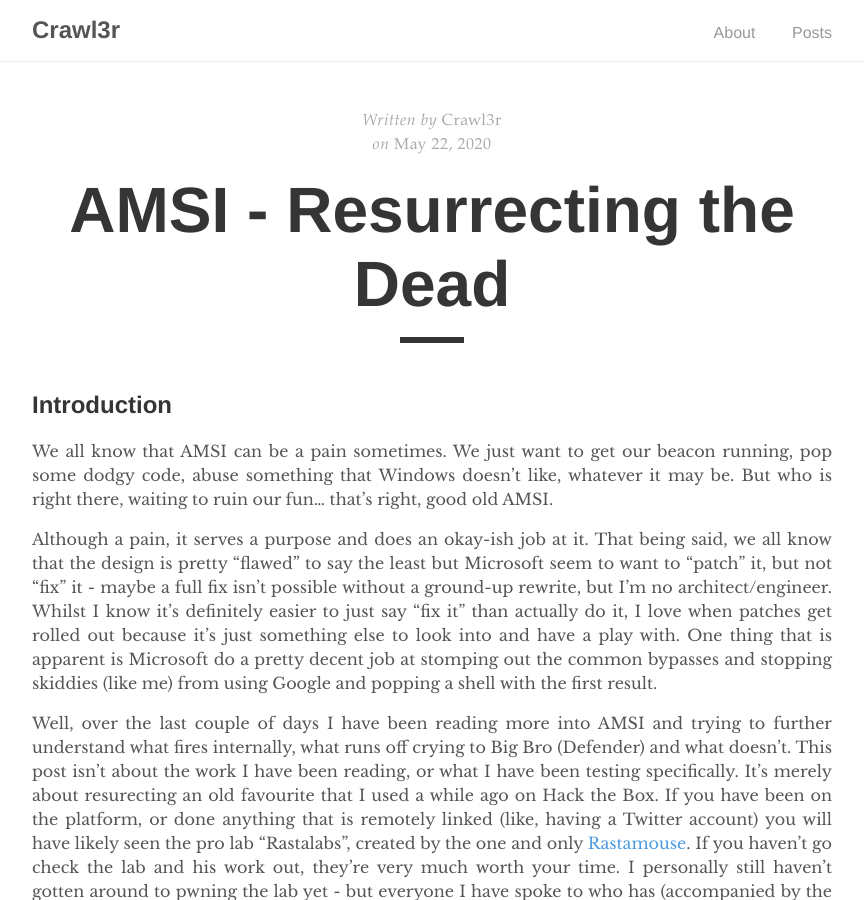
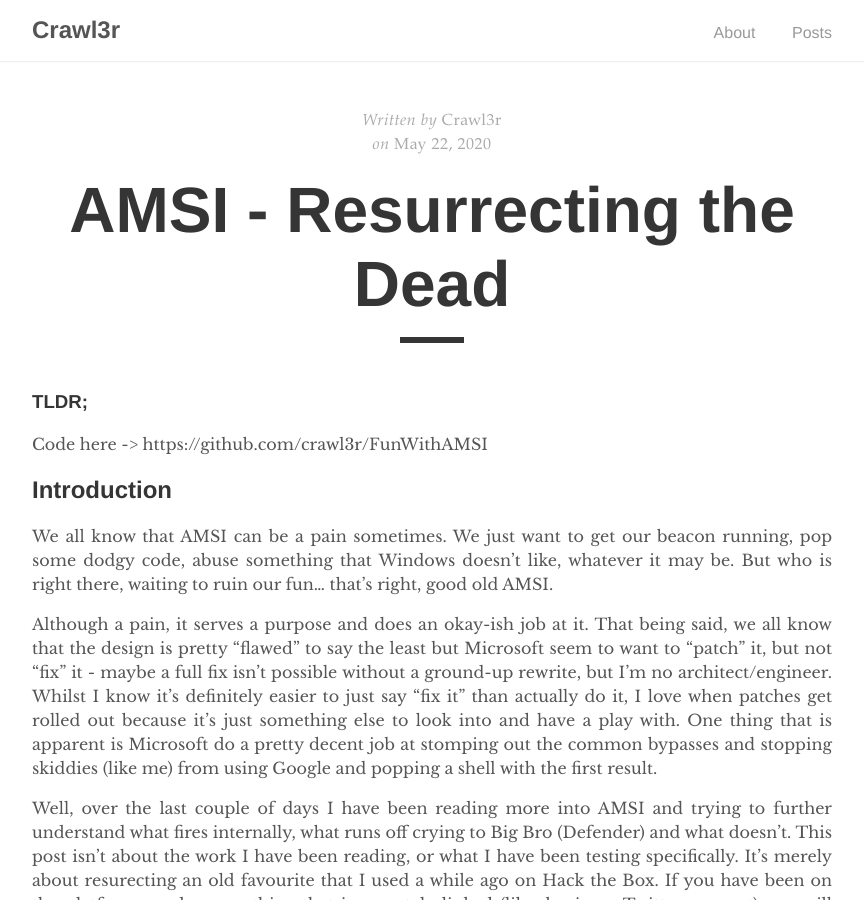
Before and after one commit to crawl3r/crawl3r.github.io, a Jekyll site: the page built from _posts/2020-05-22-AMSI_Resurrecting_the_dead.md, in a window 1280 px wide and 900 px high. Shown: the whole window, without its empty margins (208-1072 px from the left). Built offline with Jekyll 4.4.1, drawn with Linux system fonts in a browser that asks for light colours.

Commit message:
Update 2020-05-22-AMSI_Resurrecting_the_dead.md
added tldr and repo

```diff
--- a/_posts/2020-05-22-AMSI_Resurrecting_the_dead.md
+++ b/_posts/2020-05-22-AMSI_Resurrecting_the_dead.md
@@ -8,6 +8,10 @@ title: "AMSI - Resurrecting the Dead"
 
 
 ---
+
+### TLDR;
+
+Code here -> https://github.com/crawl3r/FunWithAMSI
 
 ## Introduction
 
```
